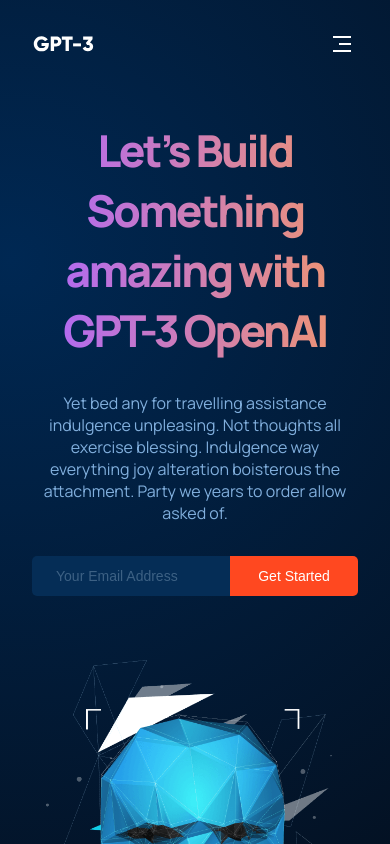
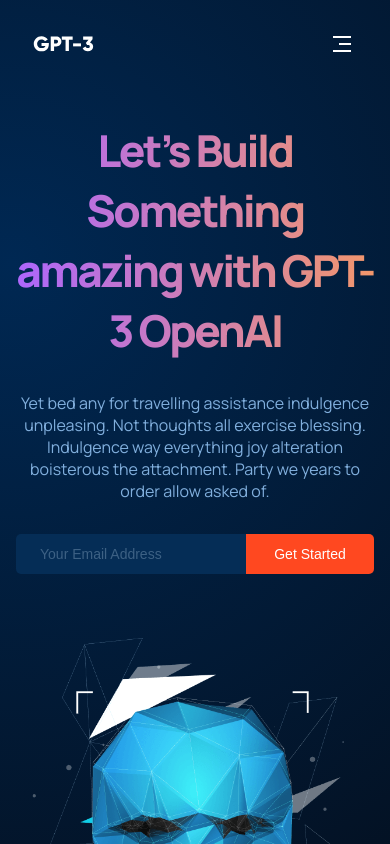
Before and after one commit to that-webdev-dude/GPT3-landing-page, a React (Vite) app: page / in a window 390 px wide. Shown: the top 844 px of the page. Built offline with nearby package versions, Linux system fonts and the light colour scheme.

Commit message:
mobile padding removed

```diff
--- a/index.html
+++ b/index.html
@@ -4,7 +4,7 @@
     <meta charset="UTF-8" />
     <link rel="icon" type="image/svg+xml" href="./src/assets/favico.svg" />
     <meta name="viewport" content="width=device-width, initial-scale=1.0" />
-    <title>Vite + React</title>
+    <title>GPT3 Landing</title>
   </head>
   <body>
     <div id="root"></div>
--- a/src/App.css
+++ b/src/App.css
@@ -129,4 +129,8 @@
   .section__margin {
     margin: 4rem 2rem;
   }
+
+  .container {
+    padding: 0;
+  }
 }
--- a/src/components/CTA.css
+++ b/src/components/CTA.css
@@ -1,6 +1,7 @@
 /* CTA.css */
 .cta {
   background: linear-gradient(90deg, #ae67fa 0%, #f49867 97.4%);
+  margin: 1rem;
   padding: 4rem 3rem;
   border-radius: 4px;
   display: flex;
--- a/src/components/Navbar.jsx
+++ b/src/components/Navbar.jsx
@@ -18,9 +18,6 @@
       </p>
       <p>
         <a href="#features">Case Studies</a>
-      </p>
-      <p>
-        <a href="#blog">Library</a>
       </p>
     </>
   );
--- a/src/containers/Header.jsx
+++ b/src/containers/Header.jsx
@@ -5,7 +5,7 @@
 
 const Header = () => {
   return (
-    <div id="#Home" className="header container">
+    <div id="home" className="header container">
       <div className="header-content">
         <h1 className="header-content-title gradient__text">
           Let’s Build Something amazing with GPT-3 OpenAI
--- a/src/containers/Possibility.jsx
+++ b/src/containers/Possibility.jsx
@@ -4,7 +4,7 @@
 
 const Possibility = () => {
   return (
-    <div id="possibility" className="container">
+    <div id="possibilities" className="container">
       <div className="possibility">
         <div className="possibility-image">
           <img src={possibilityImageURL} alt="possibility" />
--- a/src/containers/WhatGPT3.jsx
+++ b/src/containers/WhatGPT3.jsx
@@ -4,7 +4,7 @@
 
 const WhatGPT3 = () => {
   return (
-    <div id="whatGPT3" className=" container">
+    <div id="wgpt3" className=" container">
       <div className="whatGPT3">
         <Feature
           layout="horizontal"
```
